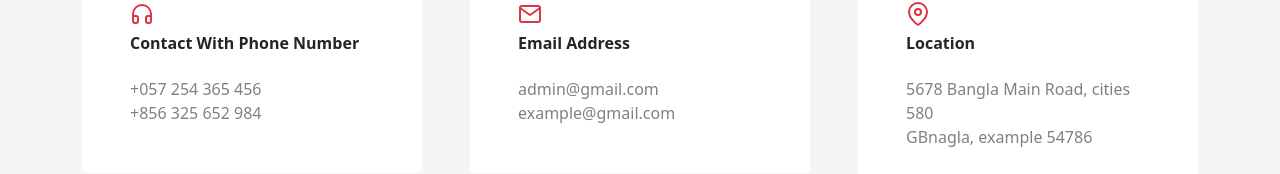
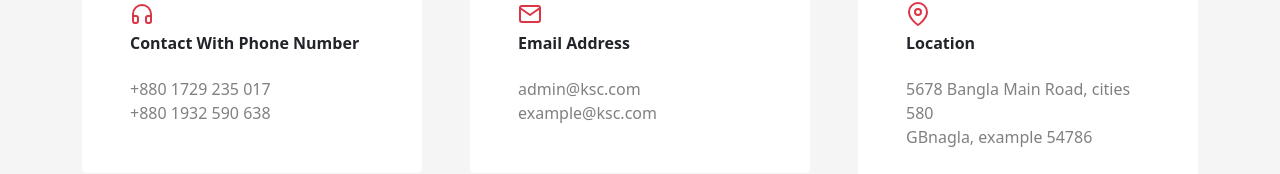
Before and after one commit to mississippii/JavaScriptWeb, a React (Create React App) app: page /contact in a window 1280 px wide. Shown: the part 194-368 px from the top of the page. Built offline with nearby package versions, Linux system fonts and the light colour scheme.

Commit message:
some changes

```diff
--- a/src/Components/View/Contact/Contact.js
+++ b/src/Components/View/Contact/Contact.js
@@ -18,9 +18,9 @@ const Contact = () => {
 
                     <Icon.Headphones className="text-danger h1"/>
                     <h6 className="fw-bold pb-3 ">Contact With Phone Number</h6>
-                    <span className=" contact-number-style">+057 254 365 456</span>
+                    <span className=" contact-number-style">+880 1729 235 017</span>
                     <br/>
-                    <span className=" contact-number-style">+856 325 652 984</span>
+                    <span className=" contact-number-style">+880 1932 590 638</span>
 
                 </div>
 
@@ -29,9 +29,9 @@ const Contact = () => {
             <div className="bg-white p-lg-5 p-md-2 p-sm-1 p-1  rounded-3">
                   <Icon.Mail className="text-danger h1"/>
                     <h6 className="fw-bold pb-3">Email Address</h6>
-                    <span className=" contact-number-style">admin@gmail.com</span>
+                    <span className=" contact-number-style">admin@ksc.com</span>
                     <br/>
-                    <span className=" contact-number-style">example@gmail.com</span>
+                    <span className=" contact-number-style">example@ksc.com</span>
 
                 </div>
 
```
